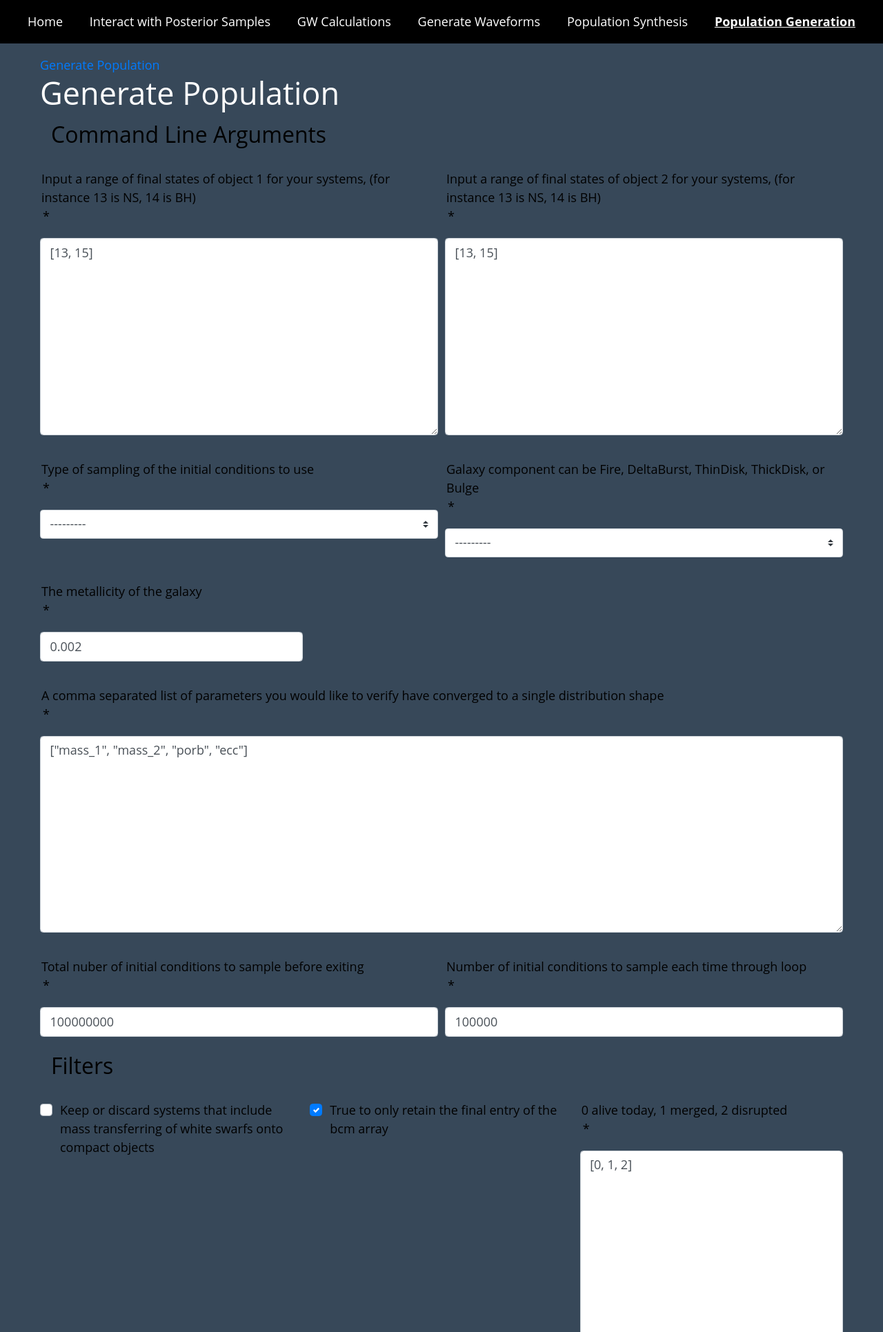
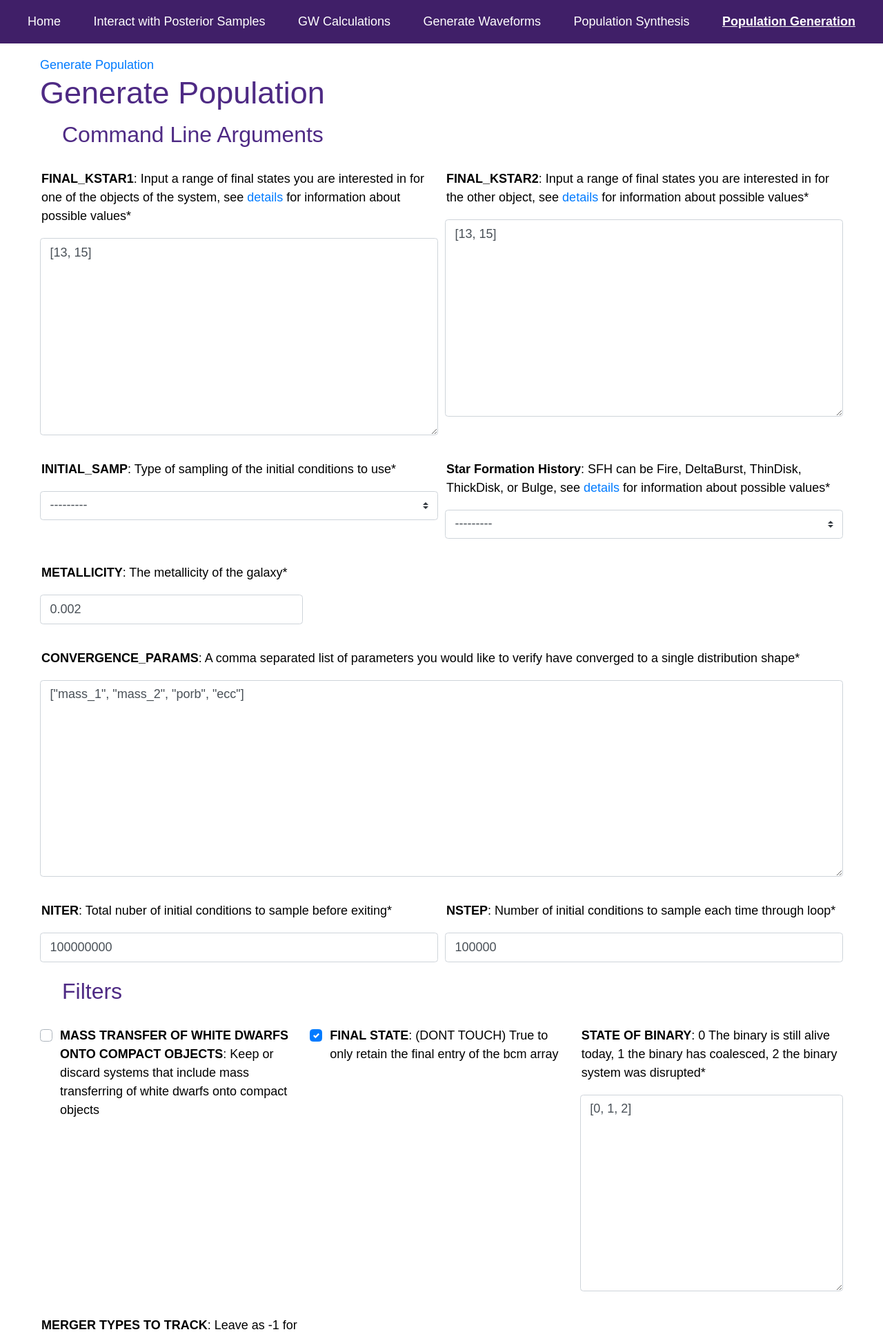
Before and after one commit to CIERA-Northwestern/gwinteract, a Django app: page /popsynth-generation/ in a window 1280 px wide. Shown: the top 1931 px of the page at 69% size. Run offline with Django 3.2, Linux system fonts and the light colour scheme; some libraries are stand-ins or nearby versions.

Commit message:
Alright we have a first pass here

```diff
--- a/gwinteract/popsynth_generation/forms.py
+++ b/gwinteract/popsynth_generation/forms.py
@@ -1,4 +1,5 @@
 from django.utils.translation import gettext_lazy as _
+from django.utils.safestring import mark_safe
 
 from django import forms
 from .models import NewPopSynthModel
@@ -116,58 +117,56 @@ class NewPopSynthForm(forms.ModelForm):
                  ]
 
         labels = {
-            'final_kstar1' : _("Input a range of final states of object 1 for your systems, "
-                               "(for instance 13 is NS, 14 is BH)"),
-            'final_kstar2' : _("Input a range of final states of object 2 for your systems, "
-                               "(for instance 13 is NS, 14 is BH)"),
-            'convergence_params' : _("A comma separated list of parameters you would like to "
-                                     "verify have converged to a single distribution shape"),
-            'initial_samp' : _("Type of sampling of the initial conditions to use"),
-            'galaxy_component' : _("Galaxy component can be Fire, DeltaBurst, ThinDisk, ThickDisk, or Bulge"),
-            'metallicity' : _("The metallicity of the galaxy"),
-            'Niter' : _("Total nuber of initial conditions to sample before exiting"),
-            'Nstep' : _("Number of initial conditions to sample each time through loop"),
-            'mass_transfer_white_dwarf_to_co': _("Keep or discard systems that include mass transferring of "
-                                                 "white swarfs onto compact objects"),
-            'select_final_state': _("True to only retain the final entry of the bcm array"),
-            'binary_state': _("0 alive today, 1 merged, 2 disrupted"),
-            'merger_type': _("type of mergers you want. it goes by the logic "
+            'final_kstar1' : _(mark_safe("<b>FINAL_KSTAR1</b>: Input a range of final states you are interested in for one of the objects of the system, see <a href=\"https://cosmic-popsynth.github.io/runpop/index.html#independent\">details</a> for information about possible values")),
+            'final_kstar2' : _(mark_safe("<b>FINAL_KSTAR2</b>: Input a range of final states you are interested in for the other object, see <a href=\"https://cosmic-popsynth.github.io/runpop/index.html#independent\">details</a> for information about possible values")),
+            'convergence_params' : _(mark_safe("<b>CONVERGENCE_PARAMS</b>: A comma separated list of parameters you would like to "
+                                     "verify have converged to a single distribution shape")),
+            'initial_samp' : _(mark_safe("<b>INITIAL_SAMP</b>: Type of sampling of the initial conditions to use")),
+            'galaxy_component' : _(mark_safe("<b>Star Formation History</b>: SFH can be Fire, DeltaBurst, ThinDisk, ThickDisk, or Bulge, see <a href=\"https://cosmic-popsynth.github.io/fixedpop/index.html#inputs\">details</a> for information about possible values")),
+            'metallicity' : _(mark_safe("<b>METALLICITY</b>: The metallicity of the galaxy")),
+            'Niter' : _(mark_safe("<b>NITER</b>: Total nuber of initial conditions to sample before exiting")),
+            'Nstep' : _(mark_safe("<b>NSTEP</b>: Number of initial conditions to sample each time through loop")),
+            'mass_transfer_white_dwarf_to_co': _(mark_safe("<b>MASS TRANSFER OF WHITE DWARFS ONTO COMPACT OBJECTS</b>: Keep or discard systems that include mass transferring of "
+                                                 "white dwarfs onto compact objects")),
+            'select_final_state': _(mark_safe("<b>FINAL STATE</b>: (DONT TOUCH) True to only retain the final entry of the bcm array")),
+            'binary_state': _(mark_safe("<b>STATE OF BINARY</b>: 0 The binary is still alive today, 1 the binary has coalesced, 2 the binary system was disrupted")),
+            'merger_type': _(mark_safe("<b>MERGER TYPES TO TRACK</b>: Leave as -1 for tracking systems that are still binaries today. Otherwise, it goes by the logic "
                              "kstar1kstar2 so like 1313 for NSNS or 1414 for BHBH "
-                             "value of -1 is default for alive today or disrupted"),
-            'LISA_convergence': _("LISA_convergence: Designed to converge on systems that are still alive today with porb < 4"),
+                             "e.g. enter 1313, 1314, 1413, 1414 if you would like results that keep BNS NSBH and BBH mergers")),
+            'LISA_convergence': _(mark_safe("<b>TRACK CONVERGENCE FOR LISA SOURCES</b>: Designed to converge on systems that are still alive today with porb < 4")),
             'seed': _("random seed"),
-            'neta': _("neta is the Reimers mass-loss coefficent (neta;4x10^-13: 0.5 normally)."),
-            'bwind': _("bwind is the binary enhanced mass loss parameter (inactive for single)."),
-            'hewind': _("hewind is a helium star mass loss factor (1.0 normally)."),
-            'alpha1': _("alpha1 is the common-envelope efficiency parameter (1.0)."),
-            'lambdaf': _("lambda is the binding energy factor for common envelope evolution (0.5)."),
-            'ceflag': _(" ceflag > 0 activates spin-energy correction in common-envelope (0)."),
-            'tflag': _("tflag > 0 activates tidal circularisation (1)."),
-            'ifflag': _("ifflag > 0 uses WD IFMR of HPE, 1995, MNRAS, 272, 800 (0)."),
-            'wdflag': _("wdflag > 0 uses modified-Mestel cooling for WDs (0)."),
-            'bhflag': _("bhflag > 0 allows velocity kick at BH formation (0)."),
-            'nsflag': _("nsflag > 0 takes NS/BH mass from Belczynski et al. 2002, ApJ, 572, 407 (1)."),
-            'mxns': _("mxns is the maximum NS mass (1.8, nsflag=0; 3.0, nsflag=1)."),
-            'pts1': _("pts1 - MS                  (0.05)"),
-            'pts2': _("pts2 - GB, CHeB, AGB, HeGB (0.01)"),
-            'pts3': _("pts3 - HG, HeMS            (0.02)"),
-            'sigma': _("sigma is the dispersion in the Maxwellian for the SN kick speed (190 km/s)."),
-            'beta': _("beta is wind velocity factor: proportional to vwind;;2 (1/8)."),
-            'xi': _("xi is the wind accretion efficiency factor (1.0)."),
-            'acc2': _("acc2 is the Bondi-Hoyle wind accretion factor (3/2)."),
-            'epsnov': _("epsnov is the fraction of accreted matter retained in nova eruption (0.001)."),
-            'eddfac': _("eddfac is Eddington limit factor for mass transfer (1.0)."),
-            'gamma': _("gamma is the angular momentum factor for mass lost during Roche (-1.0)."),
-            'bconst': _("bconst pertains to neutron star (pulsar) evolution. Implemented by Paul Kiel -- see Section 3 of Kiel et al. 2008."),
-            'CK': _("CK both pertains to neutron star (pulsar) evolution. Implemented by Paul Kiel -- see Section 3 of Kiel et al. 2008."),
-            'merger': _("merger ???"),
-            'windflag': _("windflag sets which wind prescription is to be used. 0=bse (as outlined in SSE paper), 1=StarTrack (Belczynski et al. 2010), 2=Vink (Vink et al 2001)"),
-            'ppsn': _("ppsn ?"),
-            'B_0': _("B_0 Not sure if does anything"),
-            'bacc': _("bacc Not sure if does anything"),
-            'tacc': _("tacc Not sure if does anything"),
-            'bkick': _("bkick Not sure if does anything"),
-            'massc': _("massc Not sure if does anything"),
-            'opsin': _("opsin Not sure if does anything"),
-            'epoch': _("epocj Not sure if does anything"),
+            'neta': _(mark_safe("<b>NETA</b>: neta is the Reimers mass-loss coefficent (neta;4x10^-13: 0.5 normally).")),
+            'bwind': _(mark_safe("<b>BWIND</b>: bwind is the binary enhanced mass loss parameter (inactive for single).")),
+            'hewind': _(mark_safe("<b>HEWIND</b>: hewind is a helium star mass loss factor (1.0 normally).")),
+            'alpha1': _(mark_safe("<b>ALPHA1</b>: alpha1 is the common-envelope efficiency parameter (1.0).")),
+            'lambdaf': _(mark_safe("<b>LAMBDA</b>: lambda is the binding energy factor for common envelope evolution (0.5).")),
+            'ceflag': _(mark_safe("<b>CEFLAG</b>: ceflag > 0 activates spin-energy correction in common-envelope (0).")),
+            'tflag': _(mark_safe("<b>TFLAG</b>: tflag > 0 activates tidal circularisation (1).")),
+            'ifflag': _(mark_safe("<b>IFFLAG</b>: ifflag > 0 uses WD IFMR of HPE, 1995, MNRAS, 272, 800 (0).")),
+            'wdflag': _(mark_safe("<b>WDFLAG</b>: wdflag > 0 uses modified-Mestel cooling for WDs (0).")),
+            'bhflag': _(mark_safe("<b>BHFLAG</b>: bhflag > 0 allows velocity kick at BH formation (0).")),
+            'nsflag': _(mark_safe("<b>NSFLAG</b>: nsflag > 0 takes NS/BH mass from Belczynski et al. 2002, ApJ, 572, 407 (1).")),
+            'mxns': _(mark_safe("<b>MXNS</b>: mxns is the maximum NS mass (1.8, nsflag=0; 3.0, nsflag=1).")),
+            'pts1': _(mark_safe("<b>PTS1</b>: pts1 - MS (0.05)")),
+            'pts2': _(mark_safe("<b>PTS2</b>: pts2 - GB, CHeB, AGB, HeGB (0.01)")),
+            'pts3': _(mark_safe("<b>PTS3</b>: pts3 - HG, HeMS (0.02)")),
+            'sigma': _(mark_safe("<b>SIGMA</b>: sigma is the dispersion in the Maxwellian for the SN kick speed (190 km/s).")),
+            'beta': _(mark_safe("<b>BETA1</b>: beta is wind velocity factor: proportional to vwind;;2 (1/8).")),
+            'xi': _(mark_safe("<b>XI</b>: xi is the wind accretion efficiency factor (1.0).")),
+            'acc2': _(mark_safe("<b>acc2</b>: acc2 is the Bondi-Hoyle wind accretion factor (3/2).")),
+            'epsnov': _(mark_safe("<b>EPSNOV</b>: epsnov is the fraction of accreted matter retained in nova eruption (0.001).")),
+            'eddfac': _(mark_safe("<b>EDDFAC</b>: eddfac is Eddington limit factor for mass transfer (1.0).")),
+            'gamma': _(mark_safe("<b>GAMMA</b>: gamma is the angular momentum factor for mass lost during Roche (-1.0).")),
+            'bconst': _(mark_safe("<b>BCONST</b>: bconst pertains to neutron star (pulsar) evolution. Implemented by Paul Kiel -- see Section 3 of Kiel et al. 2008.")),
+            'CK': _(mark_safe("<b>CK</b>:  both pertains to neutron star (pulsar) evolution. Implemented by Paul Kiel -- see Section 3 of Kiel et al. 2008.")),
+            'merger': _(mark_safe("<b>MERGER</b>: merger ???")),
+            'windflag': _(mark_safe("<b>WINDFLAG</b>: windflag sets which wind prescription is to be used. 0=bse (as outlined in SSE paper), 1=StarTrack (Belczynski et al. 2010), 2=Vink (Vink et al 2001)")),
+            'ppsn': _(mark_safe("<b>PPSN</b>: ppsn ?")),
+            'B_0': _(mark_safe("<b>B_0</b>: B_0 Not sure if does anything")),
+            'bacc': _(mark_safe("<b>BACC</b>: bacc Not sure if does anything")),
+            'tacc': _(mark_safe("<b>TACC</b>: tacc Not sure if does anything")),
+            'bkick': _(mark_safe("<b>BKICK</b>: bkick Not sure if does anything")),
+            'massc': _(mark_safe("<b>MASSC</b>: massc Not sure if does anything")),
+            'opsin': _(mark_safe("<b>OSPIN</b>: opsin Not sure if does anything")),
+            'epoch': _(mark_safe("<b>EPOCH</b>: epoch Not sure if does anything")),
         }
--- a/gwinteract/static/css/main.css
+++ b/gwinteract/static/css/main.css
@@ -1,12 +1,12 @@
 html, body {
-  background: #374859;
-  color: white;
-  font: 400 18px/1.5 "Open Sans", "Gill Sans", Arial, sans-serif;
+  background: white;
+  color: #4e2a84;
+  font: 400 18px/1.5 "Campton Extra Light", sans-serif;
   margin: 0;
 }
 
 header {
-  background-color: black;
+  background-color: #401f68;
   padding: 1em;
 }
 
@@ -54,9 +54,7 @@ form label {
 }
 
 legend {
-  color : black;
-  display: block;
-  padding-left: 16px;
+  padding-left: 32px;
   padding-right: 2px;
   border: none;
   font-size : xx-large;
@@ -70,14 +68,6 @@ label {
   border: none;
 }
 
-span {
-  color : black;
-  display: block;
-  padding-left: 2px;
-  padding-right: 2px;
-  border: none;
-}
-
 @media screen and (max-width: 1200px) {
   header > nav {
     flex-direction: column;
--- a/requirements.txt
+++ b/requirements.txt
@@ -12,3 +12,4 @@ sqlalchemy >= 1.2.12
 seaborn >= 0.9.0
 ligo-gracedb >= 2.0.0
 django-crispy-forms >= 1.7.2
+django-sslserver >= 0.20
```
